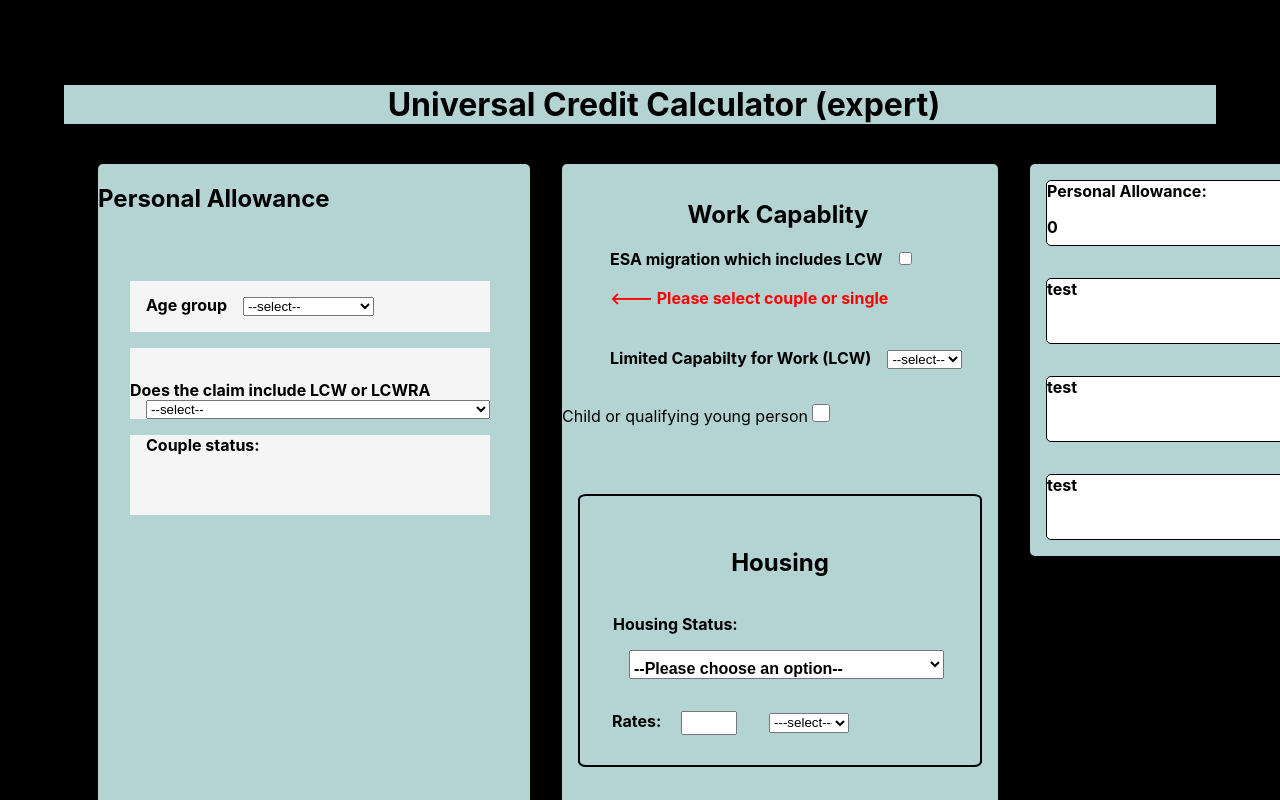
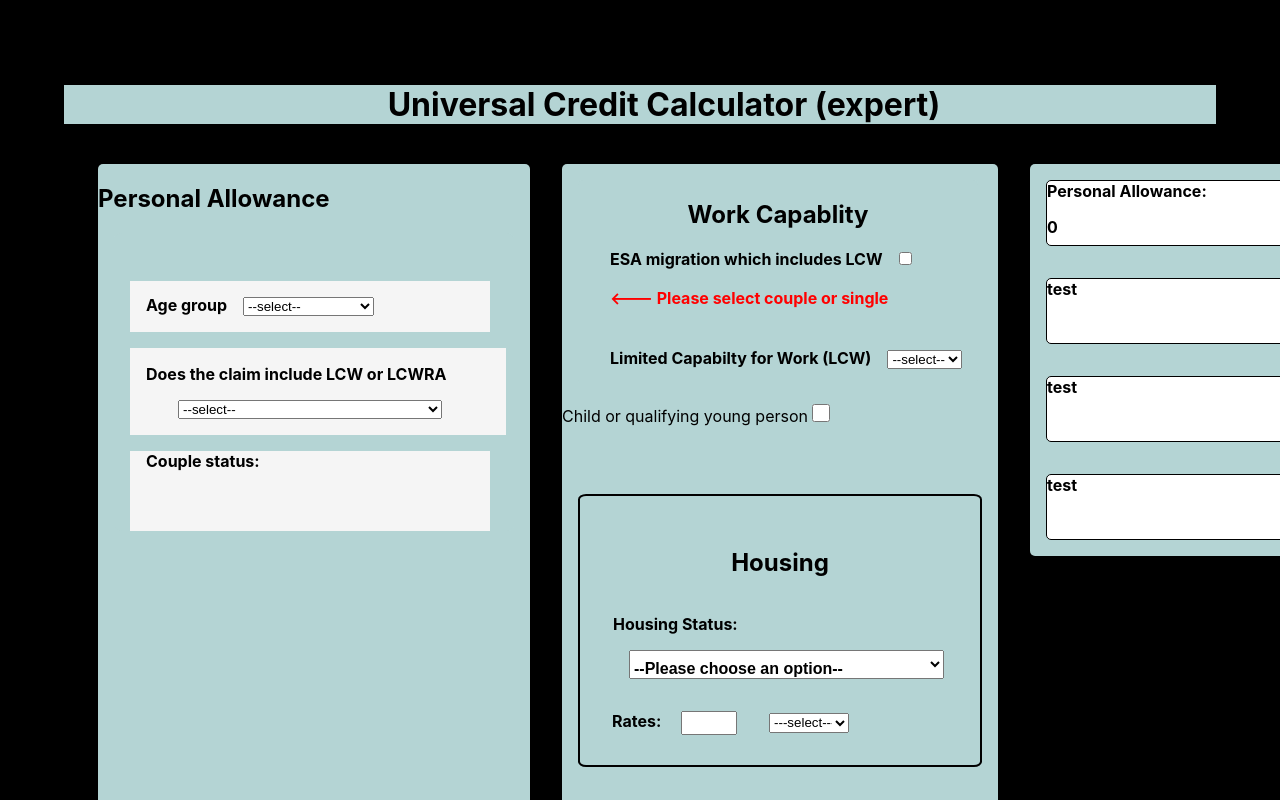
Before and after one commit to dnlstronge/benefitscalc2, a React (Create React App) app: page / in a window 1280 px wide. Shown: the top 800 px of the page. Built offline with nearby package versions, Linux system fonts and the light colour scheme.

Commit message:
[x] conditonal functioning

```diff
--- a/src/components/UC/UCform/PA/LCW.js
+++ b/src/components/UC/UCform/PA/LCW.js
@@ -24,10 +24,10 @@ const LCW = ({ lift_state, set_lift_state, PA_state, set_PA_state }) => {
         <div className={classes.LCW_container}>
         <label className={classes.LCW_label} htmlFor="LCW_LCWRA"></label>
         Does the claim include LCW or LCWRA
-        <select onChange={LCW_LCWRA_handler}className={classes.LCW_select} id="LCW_LCWRA">
+        <select onChange={LCW_LCWRA_handler} className={classes.LCW_select} id="LCW_LCWRA">
             <option value="NO">--select--</option>
             <option value="LCW">LCW only</option>
-            <option value="LCWRA">LCWWRA</option>
+            <option value="LCWRA">LCWRA</option>
             <option value="NO">Neither</option>
         </select>
 
--- a/src/components/UC/UCform/PA/LCW.module.css
+++ b/src/components/UC/UCform/PA/LCW.module.css
@@ -4,13 +4,18 @@ flex-direction: column;
     width: 90%;
     margin-left: 1rem;
     margin-bottom: 1rem;
+    padding-left: 1rem;
     background: whitesmoke;
     font-weight: bold;
 }
 
 .LCW_label {
-margin: 1rem 1rem 1rem 1rem;
+    display: flex;
+    margin: 0.5rem 2rem 0.5rem 2rem;
+    flex-direction: column;
+
 }
+
 .LCW_select {
-margin-left: 1rem;
+    margin: 1rem 4rem 1rem 2rem;
 }
```
Lines whose indentation alone changed are shown as unchanged.
